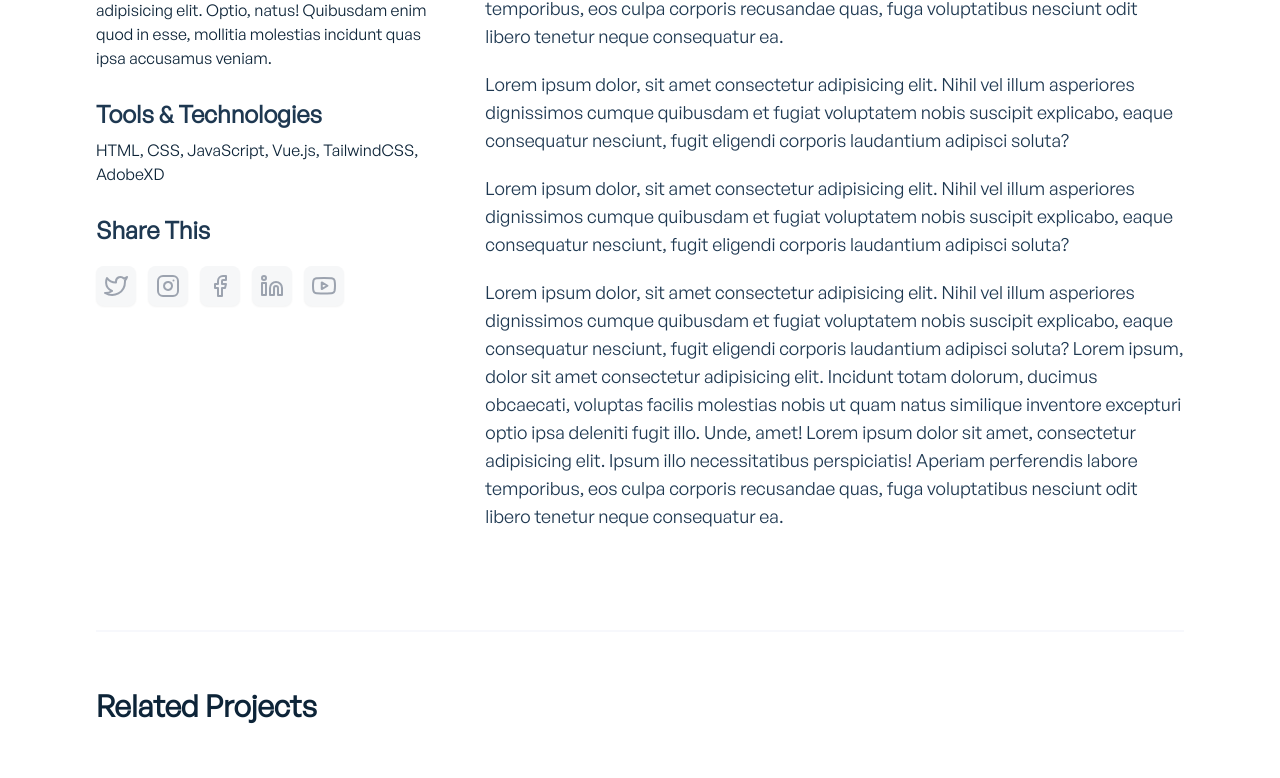
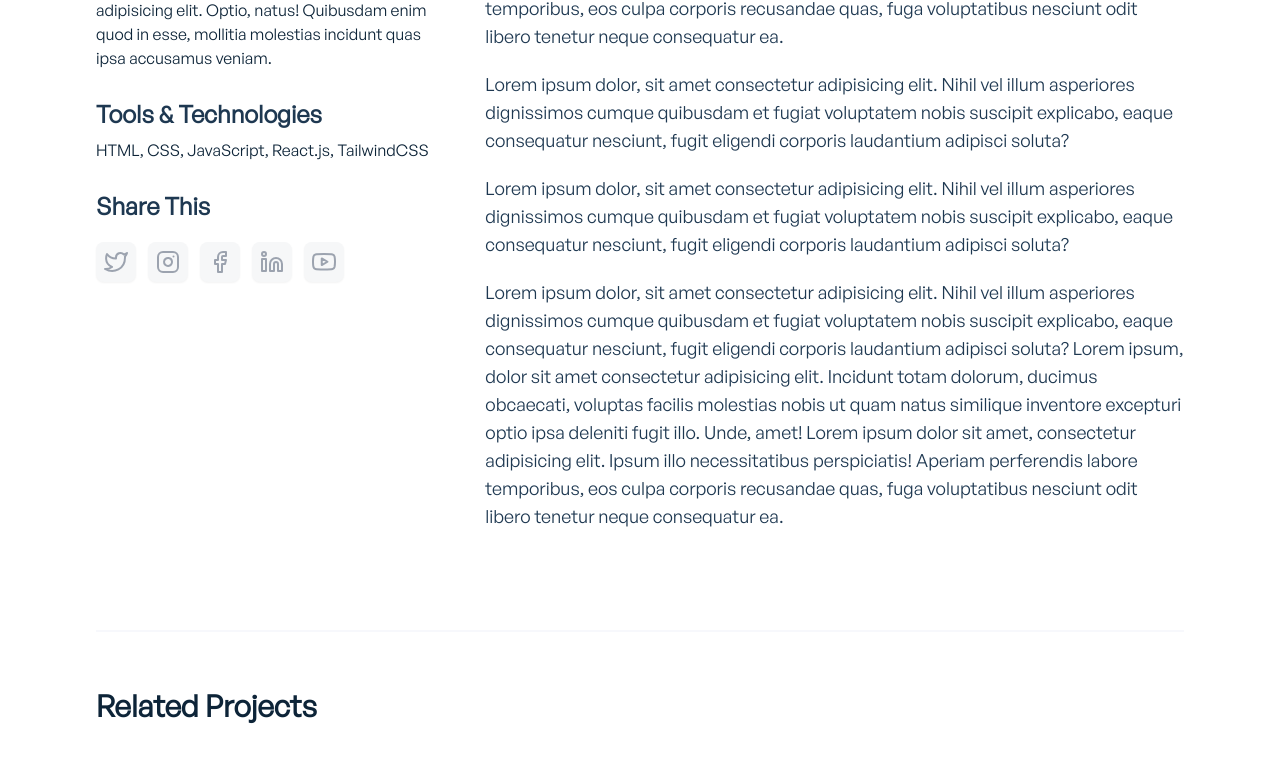
Before and after one commit to Belasoftengg/portifolio, a React (Create React App) app: page /projects/single-project in a window 1280 px wide. Shown: the part 937-1715 px from the top of the page. Built offline with nearby package versions, Linux system fonts and the light colour scheme.

Commit message:
fdhfweuj

```diff
--- a/src/data/singleProjectData.js
+++ b/src/data/singleProjectData.js
@@ -71,9 +71,9 @@ export const singleProjectData = {
 					'HTML',
 					'CSS',
 					'JavaScript',
-					'Vue.js',
+					'React.js',
 					'TailwindCSS',
-					'AdobeXD',
+
 				],
 			},
 		],
@@ -137,26 +137,18 @@ export const singleProjectData = {
 	RelatedProject: {
 		title: 'Related Projects',
 		Projects: [
+
 			{
 				id: 1,
-				title: 'Mobile UI',
-				img: Image4,
-			},
-			{
-				id: 2,
 				title: 'Web Application',
 				img: Image5,
 			},
 			{
-				id: 3,
+				id: 2,
 				title: 'UI Design',
 				img: Image6,
 			},
-			{
-				id: 4,
-				title: 'Kabul Mobile App UI',
-				img: Image3,
-			},
+
 		],
 	},
 };
```
